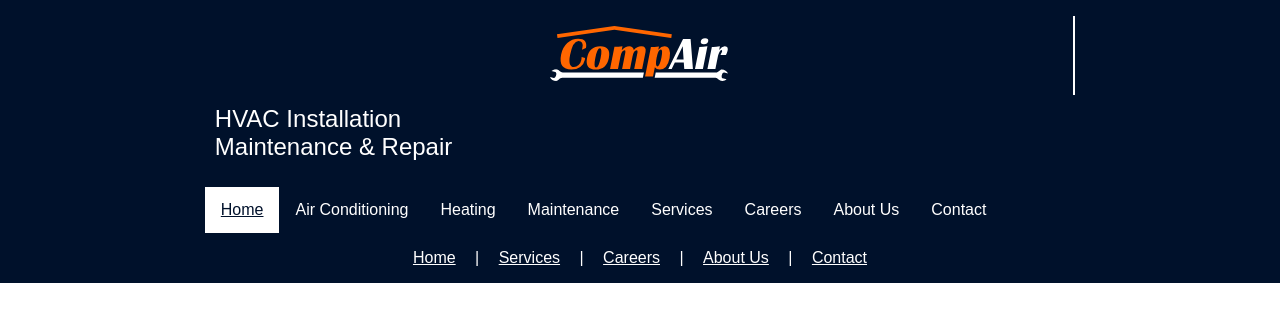
After one commit to reinielfc/mdc-compair-php, a PHP site: page /index.php in a window 1280 px wide. The commit adds this page. Shown: the top 322 px of the page. Run offline with PHP 8.4, Linux system fonts and the light colour scheme.

Commit message:
added index.php

```diff
--- a/db_login.php
+++ b/db_login.php
@@ -1,6 +1,6 @@
 <?php
 
-function openCon() {
+function openConn() {
     $hn = 'localhost';
     $un = 'root';
     $pw = 'mysql';
@@ -12,7 +12,7 @@ function openCon() {
 }
 
 
-function closeCon($conn) {
+function closeConn($conn) {
     $conn->close();
 }
 
--- /dev/null
+++ b/index.php
@@ -0,0 +1,8 @@
+<!DOCTYPE html>
+<html>
+
+<?php require_once('templates/header.php'); ?>
+
+<?php require_once('templates/footer.php'); ?>
+
+</html>
--- a/styles.css
+++ b/styles.css
@@ -24,29 +24,23 @@ blockquote {}
 
 /*Header*/
 
-header {
+#title {
     overflow: hidden;
     height: fit-content+5px;
     padding: 16px 16%;
-    background-color: #00112bff;
     color: #fff;
 }
 
-header #title {
-    display: table;
-}
-
-header #title > * {
-    display: table-cell;
+#title > * {
     vertical-align: middle;
     padding: 10px;
 }
 
-header #title a {
+#title a {
     border-right: 2px solid #fff;
 }
 
-header h2 {
+#title h2 {
     margin: 0;
     font-weight: normal;
 }
--- /dev/null
+++ b/templates/footer.php
@@ -0,0 +1,10 @@
+    <footer>
+        <p>
+            <a href="index.html">Home</a> |
+            <a href="services.html">Services</a> |
+            <a href="careers.html">Careers</a> |
+            <a href="about-us.html">About Us</a> |
+            <a href="contact.html">Contact</a>
+        </p>
+    </footer>
+</body>
--- /dev/null
+++ b/templates/header.php
@@ -0,0 +1,23 @@
+<head>
+    <link rel="icon" href="images/favicon.svg">
+    <link rel="stylesheet" href="styles.css">
+    <title>Template | CompAir</title>
+</head>
+
+<body>
+    <nav>
+        <div id="title">
+            <a href="index.html"><img src="images/logo.svg" alt="CompAir Logo"></a>
+            <h2> HVAC Installation <br> Maintenance & Repair</h2>
+        </div>
+        <ul>
+            <li><a class="current" href="index.html">Home</a></li>
+            <li><a href="">Air Conditioning</a></li>
+            <li><a href="">Heating</a></li>
+            <li><a href="">Maintenance</a></li>
+            <li><a href="services.html">Services</a></li>
+            <li><a href="careers.html">Careers</a></li>
+            <li><a href="about-us.html">About Us</a></li>
+            <li><a href="contact.html">Contact</a></li>
+        </ul>
+    </nav>
--- a/test-conn.php
+++ b/test-conn.php
@@ -1,9 +1,9 @@
 <?php
 require_once 'db_login.php';
-$conn = openCon();
+$conn = openConn()  or die("Connection failed: %s\n" . $conn->error);
 
 echo "Connected Successfully!";
 
-closeCon($conn);
+closeConn($conn);
 
 ?>
```
Also changed, not shown: oldindex.html (renamed from index.html).
